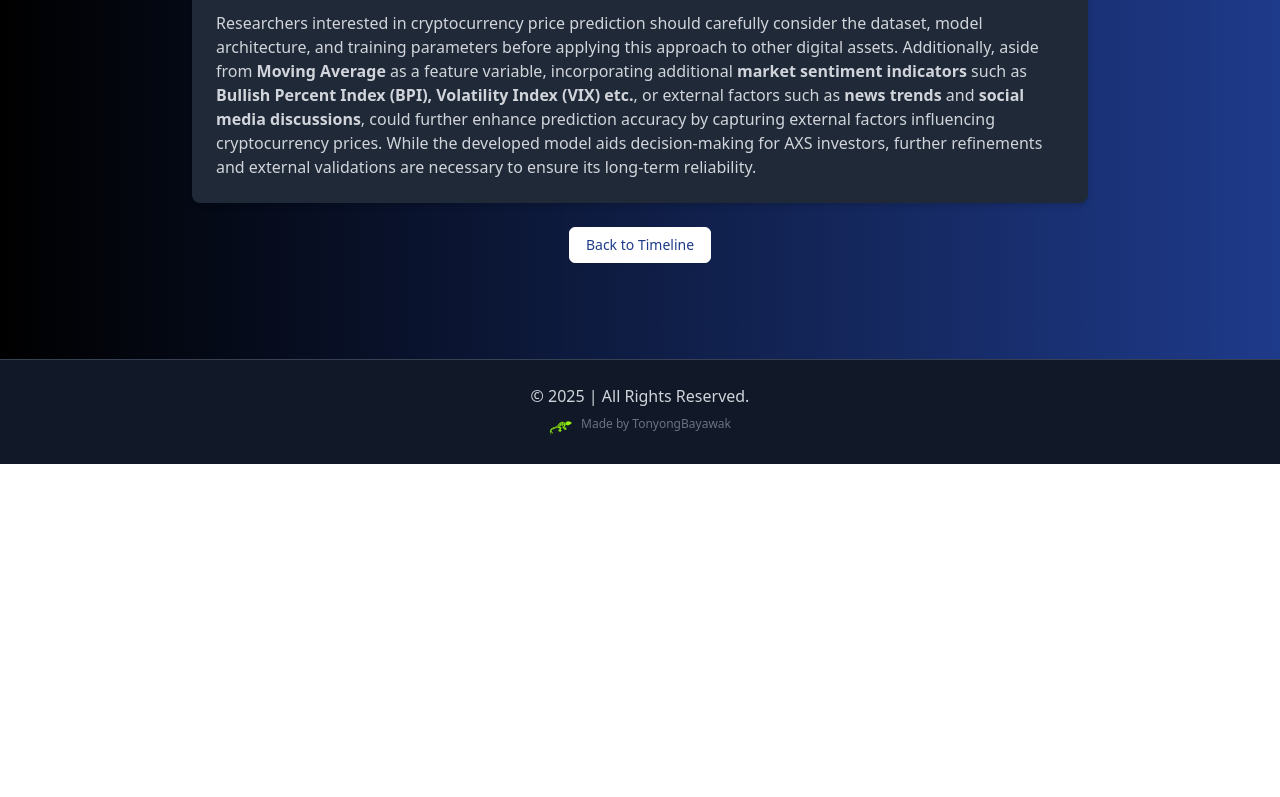
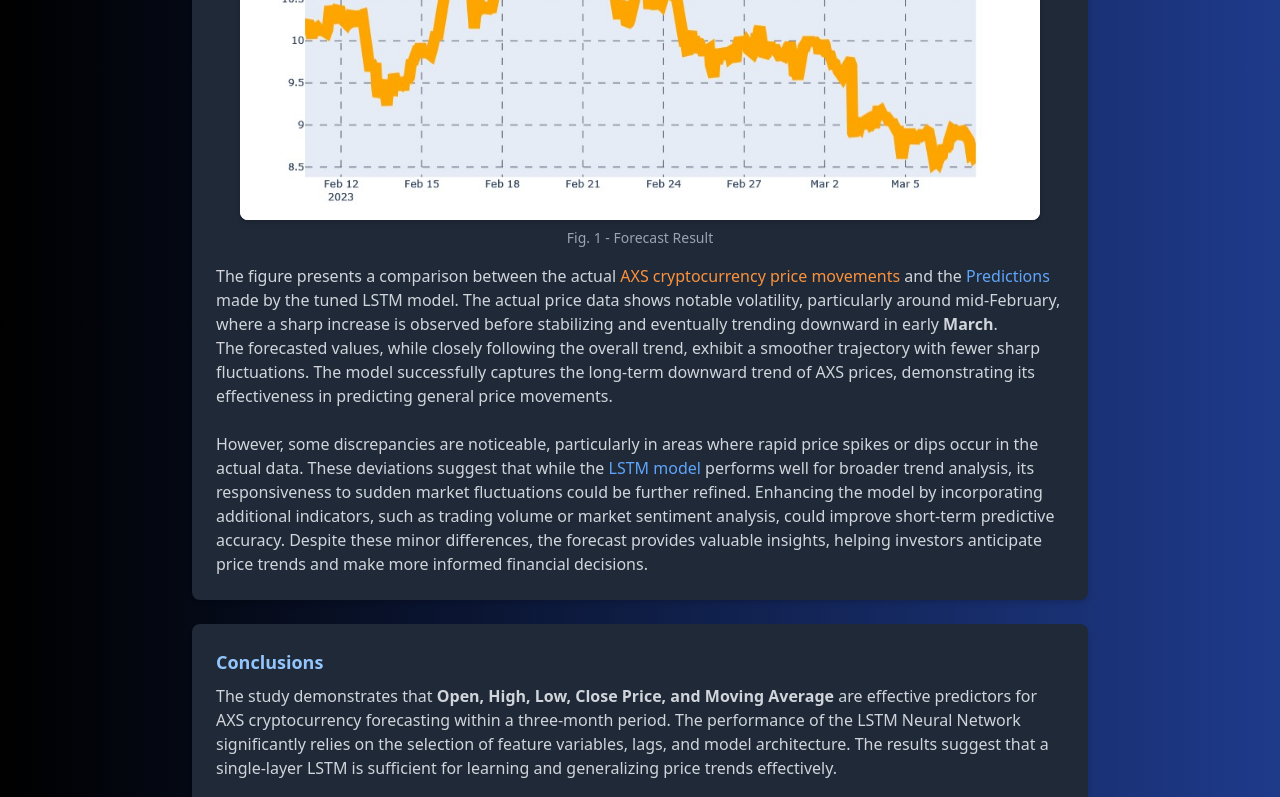
Before and after one commit to jerwintuchi/tonyongbayawak, a Next.js app: page /about/results in a window 1280 px wide. Shown: the part 949-1746 px from the top of the page. Before the commit the page ends 1413 px from the top, so only its background shows below. Built offline with nearby package versions, Linux system fonts and the light colour scheme.

Commit message:
added actual forecast

```diff
--- a/src/app/about/(timeline-items)/results/_components/ResultsPageClient.tsx
+++ b/src/app/about/(timeline-items)/results/_components/ResultsPageClient.tsx
@@ -1,4 +1,5 @@
 import BackToTimeline from '@/components/buttons/back-timeline-btn';
+import Diagram from '@/components/Diagram';
 import React from 'react';
 
 export default function ResultsPageClient() {
@@ -20,6 +21,22 @@ export default function ResultsPageClient() {
                     guided users in making more informed choices regarding holding, selling, and liquidating assets.
                 </p>
             </div>
+            {/* Actual Forecast */}
+            <div className="max-w-4xl mx-auto bg-gray-800 p-6 rounded-lg shadow-md mt-6">
+                <Diagram src="forecast-result.svg" alt="Forecast Result" width={800} height={400} className="rounded-lg shadow-md bg-white" title="Fig. 1 - Forecast Result" />
+                <p className='text-gray-300 mt-4'>
+                    The figure presents a comparison between the actual <span className='text-orange-400'>AXS cryptocurrency price movements</span>  and the <span className='text-blue-400'>Predictions</span> made by the tuned LSTM model.
+                    The actual price data shows notable volatility, particularly around mid-February, where a sharp increase is observed before stabilizing and eventually trending downward in early <strong>March</strong>.<br />
+                    The forecasted values, while closely following the overall trend, exhibit a smoother trajectory with fewer sharp fluctuations.
+                    The model successfully captures the long-term downward trend of AXS prices, demonstrating its effectiveness in predicting general price movements.<br /><br />
+                    However, some discrepancies are noticeable, particularly in areas where rapid price spikes or dips occur in the actual data.
+                    These deviations suggest that while the <span className='text-blue-400'>LSTM model</span> performs well for broader trend analysis, its responsiveness to sudden market fluctuations could be
+                    further refined. Enhancing the model by incorporating additional indicators, such as trading volume or market sentiment analysis, could improve short-term
+                    predictive accuracy. Despite these minor differences, the forecast provides valuable insights, helping investors anticipate price trends and make more informed
+                    financial decisions.
+                </p>
+            </div>
+
 
             {/* Conclusions */}
             <div className="max-w-4xl mx-auto bg-gray-800 p-6 rounded-lg shadow-md mt-6">
```
Also changed, not shown: public/diagrams/forecast-result.svg (added), src/components/TeamMembers.tsx (line endings or trailing spaces).
